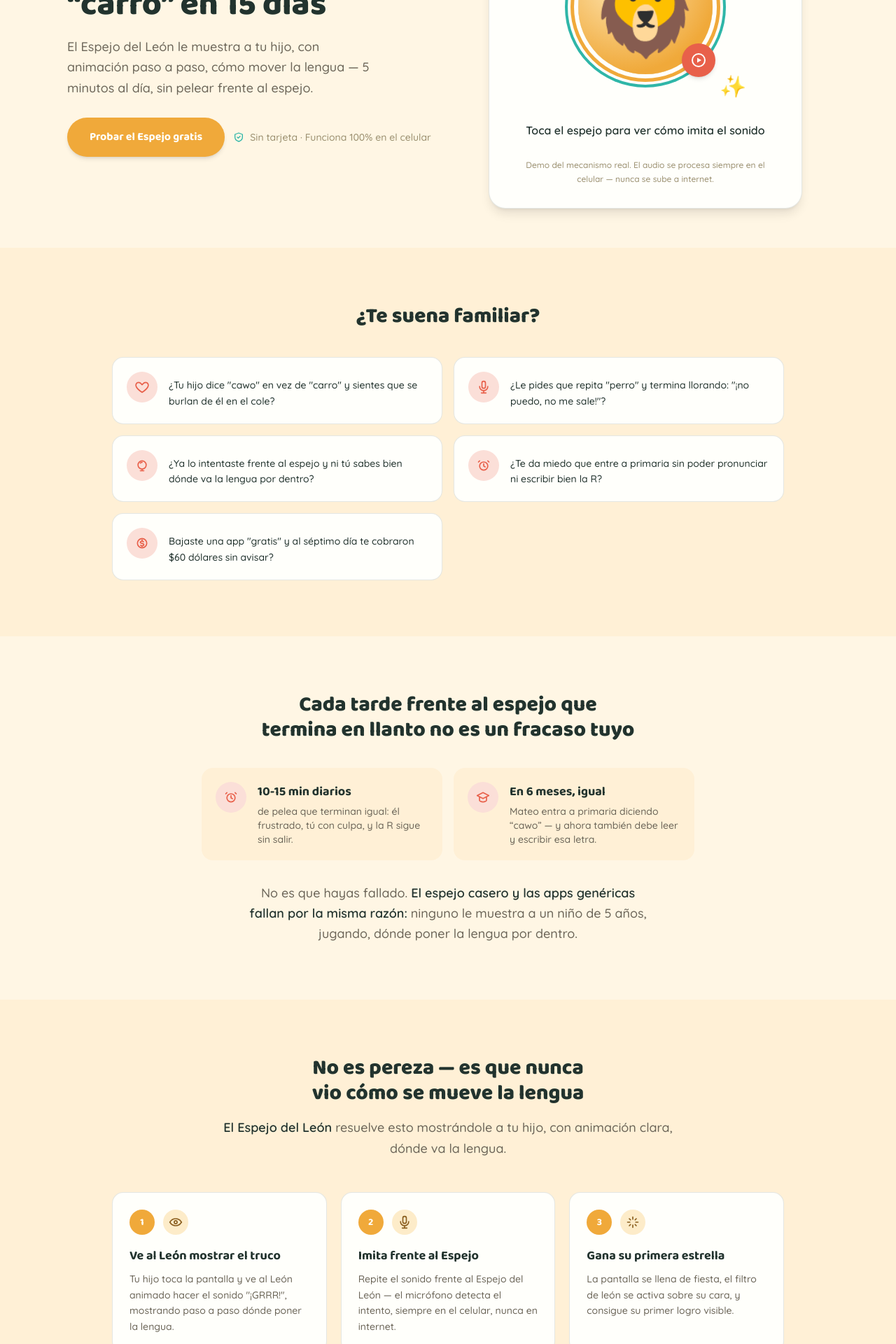
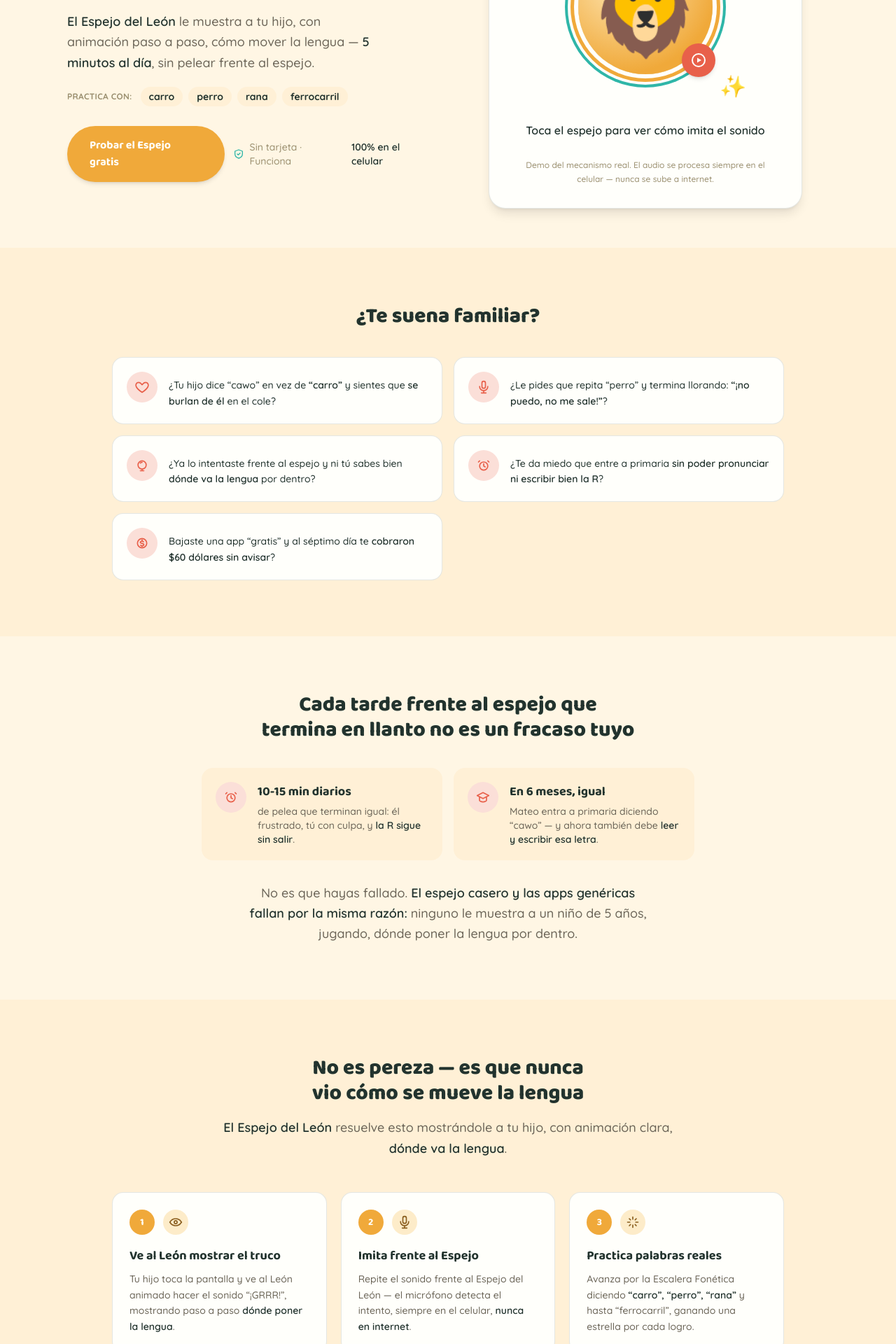
Before and after one commit to emperatrizmagneticamipersonali-coder/supererre-app, a Next.js app in the folder superrre-app/: page / in a window 1280 px wide. Shown: the part 320-2240 px from the top of the page at 70% size. Built offline with nearby package versions, Linux system fonts and the light colour scheme.

Commit message:
Agregar mas palabras de practica y negritas escaneables en toda la landing

```diff
--- a/superrre-app/components/app/Agitacion.tsx
+++ b/superrre-app/components/app/Agitacion.tsx
@@ -19,8 +19,11 @@ export function Agitacion() {
                 10-15 min diarios
               </p>
               <p className="text-sm text-txt-secondary mt-1">
-                de pelea que terminan igual: él frustrado, tú con culpa, y
-                la R sigue sin salir.
+                de pelea que terminan igual: él frustrado, tú con culpa, y{" "}
+                <strong className="text-txt-primary font-semibold">
+                  la R sigue sin salir
+                </strong>
+                .
               </p>
             </div>
           </div>
@@ -35,7 +38,11 @@ export function Agitacion() {
               </p>
               <p className="text-sm text-txt-secondary mt-1">
                 Mateo entra a primaria diciendo &ldquo;cawo&rdquo; — y
-                ahora también debe leer y escribir esa letra.
+                ahora también debe{" "}
+                <strong className="text-txt-primary font-semibold">
+                  leer y escribir esa letra
+                </strong>
+                .
               </p>
             </div>
           </div>
--- a/superrre-app/components/app/Faq.tsx
+++ b/superrre-app/components/app/Faq.tsx
@@ -14,27 +14,71 @@ const preguntas = [
   {
     icon: IconCoin,
     q: "¿Me van a cobrar de más sin avisar, como otras apps?",
-    a: "No. SuperErre es un pago único de $19.99, una sola vez. Sin suscripción, sin renovación automática, sin sorpresas en la tarjeta.",
+    a: (
+      <>
+        No. SuperErre es un{" "}
+        <strong className="text-txt-primary font-semibold">
+          pago único de $19.99, una sola vez
+        </strong>
+        . Sin suscripción, sin renovación automática, sin sorpresas en la
+        tarjeta.
+      </>
+    ),
   },
   {
     icon: IconMirror,
     q: "¿Mi hijo va a perder el interés en 3 días?",
-    a: "Cada sesión dura 5 minutos y desbloquea algo nuevo — un filtro, una isla, un minijuego. No es la repetición sin fin que cansa a los niños en otras apps.",
+    a: (
+      <>
+        Cada sesión dura{" "}
+        <strong className="text-txt-primary font-semibold">
+          5 minutos
+        </strong>{" "}
+        y desbloquea algo nuevo — un filtro, una isla, un minijuego. No es
+        la repetición sin fin que cansa a los niños en otras apps.
+      </>
+    ),
   },
   {
     icon: IconGraduation,
     q: "¿Reemplaza a un fonoaudiólogo?",
-    a: "No. Es una herramienta de práctica diaria en casa. Si el rotacismo persiste más allá de los 6-7 años, sigue siendo importante consultar a un especialista.",
+    a: (
+      <>
+        No. Es una{" "}
+        <strong className="text-txt-primary font-semibold">
+          herramienta de práctica diaria en casa
+        </strong>
+        . Si el rotacismo persiste más allá de los 6-7 años, sigue siendo
+        importante consultar a un especialista.
+      </>
+    ),
   },
   {
     icon: IconEye,
     q: "¿Es seguro que use el micrófono y la cámara de mi hijo?",
-    a: "Sí. Todo el audio y el video se procesan dentro del celular — nunca se suben a internet ni se guardan en ningún servidor.",
+    a: (
+      <>
+        Sí. Todo el audio y el video se procesan{" "}
+        <strong className="text-txt-primary font-semibold">
+          dentro del celular
+        </strong>{" "}
+        — nunca se suben a internet ni se guardan en ningún servidor.
+      </>
+    ),
   },
   {
     icon: IconShieldCheck,
     q: "¿Y si no funciona para mi hijo?",
-    a: "Tienes la Garantía del Primer Rugido: si en 7 días no ves su primer intento real de sonido, te devolvemos el pago completo.",
+    a: (
+      <>
+        Tienes la Garantía del Primer Rugido: si en 7 días no ves su
+        primer intento real de sonido,{" "}
+        <strong className="text-txt-primary font-semibold">
+          te devolvemos el pago completo
+        </strong>
+        .
+      </>
+    ),
   },
 ];
 
--- a/superrre-app/components/app/Garantia.tsx
+++ b/superrre-app/components/app/Garantia.tsx
@@ -13,9 +13,16 @@ export function Garantia() {
             La Garantía del Primer Rugido
           </h2>
           <p className="mt-4 text-sm text-txt-secondary leading-relaxed">
-            Si en 7 días tu hijo no logra su primer intento real de sonido
-            con el Espejo del León, te devolvemos el pago. Un correo, sin
-            preguntas, sin formularios.
+            Si en{" "}
+            <strong className="text-txt-primary font-semibold">
+              7 días
+            </strong>{" "}
+            tu hijo no logra su primer intento real de sonido con el
+            Espejo del León,{" "}
+            <strong className="text-txt-primary font-semibold">
+              te devolvemos el pago
+            </strong>
+            . Un correo, sin preguntas, sin formularios.
           </p>
           <p className="mt-3 text-xs text-txt-tertiary">
             Respaldado por la política de reembolso de Hotmart (7 días).
--- a/superrre-app/components/app/Hero.tsx
+++ b/superrre-app/components/app/Hero.tsx
@@ -14,10 +14,31 @@ export function Hero() {
             De &ldquo;cawo&rdquo; a &ldquo;carro&rdquo; en 15 días
           </h1>
           <p className="mt-5 text-lg text-txt-secondary max-w-md leading-relaxed">
-            El Espejo del León le muestra a tu hijo, con animación paso a
-            paso, cómo mover la lengua — 5 minutos al día, sin pelear
-            frente al espejo.
+            <strong className="text-txt-primary font-semibold">
+              El Espejo del León
+            </strong>{" "}
+            le muestra a tu hijo, con animación paso a paso, cómo mover la
+            lengua —{" "}
+            <strong className="text-txt-primary font-semibold">
+              5 minutos al día
+            </strong>
+            , sin pelear frente al espejo.
           </p>
+
+          <div className="mt-5 flex flex-wrap items-center gap-2">
+            <span className="text-xs font-bold text-txt-tertiary uppercase tracking-wide mr-1">
+              Practica con:
+            </span>
+            {["carro", "perro", "rana", "ferrocarril"].map((palabra) => (
+              <span
+                key={palabra}
+                className="rounded-full bg-surface-secondary text-txt-primary text-sm font-bold px-3 py-1"
+              >
+                {palabra}
+              </span>
+            ))}
+          </div>
+
           <div className="mt-7 flex flex-col sm:flex-row gap-3 sm:items-center">
             <Link
               href="/onboarding"
@@ -27,7 +48,7 @@ export function Hero() {
             </Link>
             <span className="inline-flex items-center gap-2 text-sm text-txt-tertiary">
               <IconShieldCheck className="h-4 w-4 text-brand-secondary shrink-0" />
-              Sin tarjeta · Funciona 100% en el celular
+              Sin tarjeta · Funciona <strong className="text-txt-primary font-semibold">100% en el celular</strong>
             </span>
           </div>
         </div>
--- a/superrre-app/components/app/Problema.tsx
+++ b/superrre-app/components/app/Problema.tsx
@@ -9,28 +9,60 @@ import {
 const dolores = [
   {
     icon: IconHeartCrack,
-    texto:
-      '¿Tu hijo dice "cawo" en vez de "carro" y sientes que se burlan de él en el cole?',
+    texto: (
+      <>
+        ¿Tu hijo dice &ldquo;cawo&rdquo; en vez de{" "}
+        <strong className="font-semibold">&ldquo;carro&rdquo;</strong> y
+        sientes que <strong className="font-semibold">se burlan de él</strong>{" "}
+        en el cole?
+      </>
+    ),
   },
   {
     icon: IconMic,
-    texto:
-      '¿Le pides que repita "perro" y termina llorando: "¡no puedo, no me sale!"?',
+    texto: (
+      <>
+        ¿Le pides que repita &ldquo;perro&rdquo; y termina llorando:{" "}
+        <strong className="font-semibold">
+          &ldquo;¡no puedo, no me sale!&rdquo;
+        </strong>
+        ?
+      </>
+    ),
   },
   {
     icon: IconMirror,
-    texto:
-      "¿Ya lo intentaste frente al espejo y ni tú sabes bien dónde va la lengua por dentro?",
+    texto: (
+      <>
+        ¿Ya lo intentaste frente al espejo y ni tú sabes bien{" "}
+        <strong className="font-semibold">dónde va la lengua</strong> por
+        dentro?
+      </>
+    ),
   },
   {
     icon: IconAlarmClock,
-    texto:
-      "¿Te da miedo que entre a primaria sin poder pronunciar ni escribir bien la R?",
+    texto: (
+      <>
+        ¿Te da miedo que entre a primaria{" "}
+        <strong className="font-semibold">
+          sin poder pronunciar ni escribir bien la R
+        </strong>
+        ?
+      </>
+    ),
   },
   {
     icon: IconCoin,
-    texto:
-      'Bajaste una app "gratis" y al séptimo día te cobraron $60 dólares sin avisar?',
+    texto: (
+      <>
+        Bajaste una app &ldquo;gratis&rdquo; y al séptimo día te{" "}
+        <strong className="font-semibold">
+          cobraron $60 dólares sin avisar
+        </strong>
+        ?
+      </>
+    ),
   },
 ];
 
--- a/superrre-app/components/app/Solucion.tsx
+++ b/superrre-app/components/app/Solucion.tsx
@@ -6,22 +6,46 @@ const pasos = [
     n: "1",
     icon: IconEye,
     titulo: "Ve al León mostrar el truco",
-    texto:
-      'Tu hijo toca la pantalla y ve al León animado hacer el sonido "¡GRRR!", mostrando paso a paso dónde poner la lengua.',
+    texto: (
+      <>
+        Tu hijo toca la pantalla y ve al León animado hacer el sonido
+        &ldquo;¡GRRR!&rdquo;, mostrando paso a paso{" "}
+        <strong className="font-semibold text-txt-primary">
+          dónde poner la lengua
+        </strong>
+        .
+      </>
+    ),
   },
   {
     n: "2",
     icon: IconMic,
     titulo: "Imita frente al Espejo",
-    texto:
-      "Repite el sonido frente al Espejo del León — el micrófono detecta el intento, siempre en el celular, nunca en internet.",
+    texto: (
+      <>
+        Repite el sonido frente al Espejo del León — el micrófono detecta
+        el intento, siempre en el celular,{" "}
+        <strong className="font-semibold text-txt-primary">
+          nunca en internet
+        </strong>
+        .
+      </>
+    ),
   },
   {
     n: "3",
     icon: IconSparkles,
-    titulo: "Gana su primera estrella",
-    texto:
-      "La pantalla se llena de fiesta, el filtro de león se activa sobre su cara, y consigue su primer logro visible.",
+    titulo: "Practica palabras reales",
+    texto: (
+      <>
+        Avanza por la Escalera Fonética diciendo{" "}
+        <strong className="font-semibold text-txt-primary">
+          &ldquo;carro&rdquo;, &ldquo;perro&rdquo;, &ldquo;rana&rdquo;
+        </strong>{" "}
+        y hasta &ldquo;ferrocarril&rdquo;, ganando una estrella por cada
+        logro.
+      </>
+    ),
   },
 ];
 
@@ -37,8 +61,11 @@ export function Solucion() {
             <strong className="text-txt-primary font-semibold">
               El Espejo del León
             </strong>{" "}
-            resuelve esto mostrándole a tu hijo, con animación clara, dónde
-            va la lengua.
+            resuelve esto mostrándole a tu hijo, con animación clara,{" "}
+            <strong className="text-txt-primary font-semibold">
+              dónde va la lengua
+            </strong>
+            .
           </p>
         </div>
 
@@ -87,8 +114,10 @@ export function Solucion() {
               </p>
             </div>
             <p className="text-sm text-txt-on-secondary-soft leading-relaxed">
-              Tu hijo sigue al León paso a paso, y en minutos logra su
-              primer intento real de R.
+              Tu hijo sigue al León paso a paso, y en minutos dice{" "}
+              <strong className="font-semibold">&ldquo;carro&rdquo;</strong>{" "}
+              o <strong className="font-semibold">&ldquo;perro&rdquo;</strong>{" "}
+              con su primer intento real de R.
             </p>
           </div>
         </div>
```
Also changed, not shown: superrre-app/components/app/CtaFinal.tsx (+9 -5 lines), superrre-app/components/app/Oferta.tsx (+23 -12 lines), 1 other file (tests, documents, lock files or other folders).
